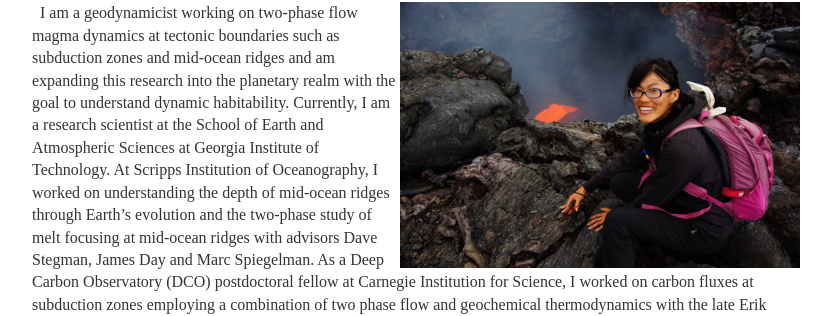
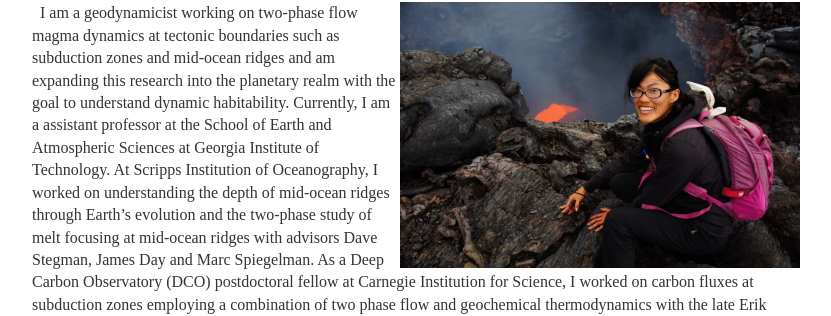
Before and after one commit to joycesim/joycesim.github.io, a Jekyll site: the page built from group/index.md, in a window 1280 px wide and 900 px high, scrolled down 515 px. Shown: the part 256-572 px from the top of the window, without its empty margins (224-1055 px from the left). Built offline with Jekyll 4.4.1, drawn with Linux system fonts in a browser that asks for light colours; some of the changed text lies outside the part shown.

Commit message:
Update index.md

```diff
--- a/group/index.md
+++ b/group/index.md
@@ -10,7 +10,7 @@ AKA The SIMulators
 ### Dr Shi Joyce Sim (PI, She/her)
 <img align="right" src="/image/Profile3.JPG" alt="Kamchatka 2013" title="Kamchatka 2013." width="400" />
 
-&nbsp; I am a geodynamicist working on two-phase flow magma dynamics at tectonic boundaries such as subduction zones and mid-ocean ridges and am expanding this research into the planetary realm with the goal to understand dynamic habitability. Currently, I am a research scientist at the School of Earth and Atmospheric Sciences at Georgia Institute of Technology. At Scripps Institution of Oceanography, I worked on understanding the depth of mid-ocean ridges through Earth's evolution and the two-phase study of melt focusing at mid-ocean ridges with advisors Dave Stegman, James Day and Marc Spiegelman. As a Deep Carbon Observatory (DCO) postdoctoral fellow at Carnegie Institution for Science, I worked on carbon fluxes at subduction zones employing a combination of two phase flow and geochemical thermodynamics with the late Erik Hauri. [My CV is here.](https://joycesim.github.io/cv/)
+&nbsp; I am a geodynamicist working on two-phase flow magma dynamics at tectonic boundaries such as subduction zones and mid-ocean ridges and am expanding this research into the planetary realm with the goal to understand dynamic habitability. Currently, I am a assistant professor at the School of Earth and Atmospheric Sciences at Georgia Institute of Technology. At Scripps Institution of Oceanography, I worked on understanding the depth of mid-ocean ridges through Earth's evolution and the two-phase study of melt focusing at mid-ocean ridges with advisors Dave Stegman, James Day and Marc Spiegelman. As a Deep Carbon Observatory (DCO) postdoctoral fellow at Carnegie Institution for Science, I worked on carbon fluxes at subduction zones employing a combination of two phase flow and geochemical thermodynamics with the late Erik Hauri. [My CV is here.](https://joycesim.github.io/cv/)
 
 * [ORCID](https://orcid.org/0000-0002-2469-1665).
 * [Google Scholar](https://scholar.google.com/citations?user=u2L2NLEAAAAJ&hl=en&authuser=1).
```
